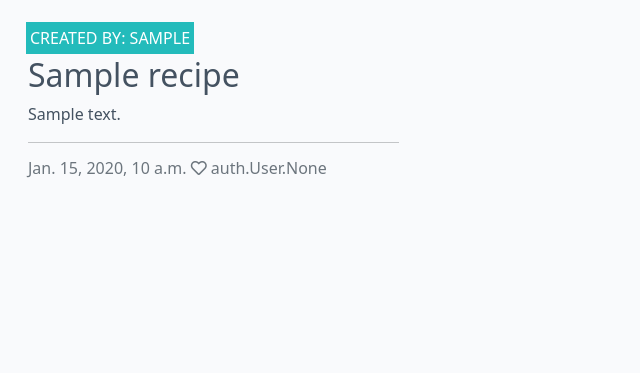
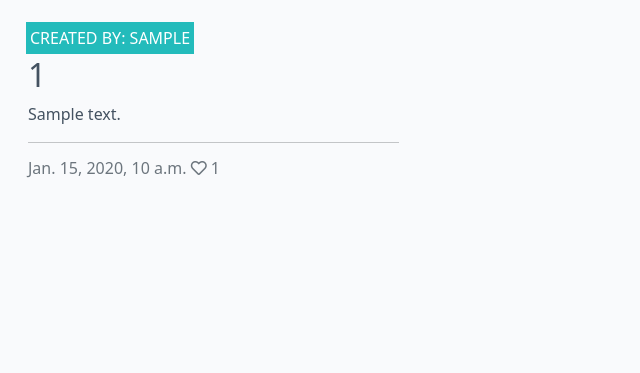
Before and after one commit to StephenB92/nommy, a Django app: page / in a window 1280 px wide. Shown: the part 60-433 px from the top of the page, without its empty margins (0-640 px from the left). Run offline with Django 3.2, Linux system fonts and the light colour scheme; tables that the repository leaves empty hold one stand-in row (values such as "Sample post"); one stand-in notice (Sample message) is shown.

Commit message:
Add like functionality and create views code. Add user alert messages

```diff
--- a/meal_planner/models.py
+++ b/meal_planner/models.py
@@ -6,9 +6,9 @@ STATUS = ((0, "Draft"), (1, "Published"))
 
 
 class Recipe(models.Model):
-    dish_name = models.CharField(max_length=200, unique=True)
+    dish_id = models.CharField(max_length=200, unique=True)
     slug = models.SlugField(max_length=200, unique=True)
-    user_id = models.ForeignKey(User, on_delete=models.CASCADE,
+    creator = models.ForeignKey(User, on_delete=models.CASCADE,
                                 related_name='recipes')
     created_on = models.DateTimeField(auto_now_add=True)
     updated_on = models.DateTimeField(auto_now=True)
@@ -21,13 +21,13 @@ class Recipe(models.Model):
     image = CloudinaryField('image', default='placeholder')
     status = models.IntegerField(choices=STATUS, default=0)
     likes = models.ManyToManyField(User, related_name='recipe_likes',
-                                   blank=True)
+                                   default=None, blank=True)
 
     class Meta:
         ordering = ['-created_on']
 
     def __str__(self):
-        return self.dish_name
+        return self.dish_id
 
     def number_of_likes(self):
         return self.likes.count()
@@ -35,8 +35,7 @@ class Recipe(models.Model):
 
 class Comment(models.Model):
     recipe = models.ForeignKey(Recipe, on_delete=models.CASCADE, related_name='comments')
-    user_id = models.CharField(max_length=80)
-    email = models.EmailField()
+    name = models.CharField(max_length=80)
     body = models.TextField()
     created_on = models.DateTimeField(auto_now_add=True)
     approved = models.BooleanField(default=False)
@@ -45,4 +44,4 @@ class Comment(models.Model):
         ordering = ['created_on']
 
     def __str__(self):
-        return f"Comment {self.body} by {self.user_id}"
+        return f"Comment {self.body} by {self.name}"
--- a/meal_planner/urls.py
+++ b/meal_planner/urls.py
@@ -5,4 +5,6 @@ from . import views
 urlpatterns = [
     path('', views.RecipeList.as_view(), name='home'),
     path('<slug:slug>/', views.RecipeDetail.as_view(), name='recipe_detail'),
+    path('likes/<slug:slug>/', views.RecipeLikes.as_view(),
+         name='recipe_likes'),
 ]
--- a/meal_planner/views.py
+++ b/meal_planner/views.py
@@ -1,5 +1,6 @@
-from django.shortcuts import render, get_object_or_404
+from django.shortcuts import render, get_object_or_404, reverse
 from django.views import generic, View
+from django.http import HttpResponseRedirect
 from .models import Recipe
 from .forms import CommentForm
 
@@ -42,11 +43,10 @@ class RecipeDetail(View):
 
         comment_form = CommentForm(data=request.POST)
         if comment_form.is_valid():
-            comment_form.instance.email = request.user.email
             comment_form.instance.name = request.user.username
             comment = comment_form.save(commit=False)
-            comment.post = recipe
-            # comment.save()
+            comment.recipe = recipe
+            comment.save()
         else:
             comment_form = CommentForm()
 
@@ -61,3 +61,16 @@ class RecipeDetail(View):
                 "liked": liked
             },
         )
+
+
+
+class RecipeLikes(View):
+    def post(self, request, slug):
+        recipe = get_object_or_404(Recipe, slug=slug)
+
+        if recipe.likes.filter(id=request.user.id).exists():
+            recipe.likes.remove(request.user)
+        else:
+            recipe.likes.add(request.user)
+
+        return HttpResponseRedirect(reverse('recipe_detail', args=[slug]))
--- a/templates/base.html
+++ b/templates/base.html
@@ -56,6 +56,20 @@
         </div>
     </nav>
 
+    <div class="container">
+        <div class="row">
+            <div class="col-md-8 offset-md-2">
+                {% for message in messages %}
+                <div class="alert {{ message.tags }} alert-dismissible fade show" id="msg" role="alert">
+                    {{ message | safe }}
+                    <button type="button" class="btn-close" data-bs-dismiss="alert" aria-label="Close"></button>
+                </div>
+
+                {% endfor %}
+            </div>
+        </div>
+    </div>
+
     <main class="flex-shrink-0 main-bg">
         {% block content %}
         <!-- Content Goes here -->
@@ -70,6 +84,13 @@
             <i class="fab fa-instagram-square ms-3"></i>
             <i class="fab fa-youtube-square ms-3"></i></p>
     </footer>
+    <script>
+        setTimeout(function() {
+            let messages = document.getElementById("msg");
+            let alert = new bootstrap.Alert(messages);
+            alert.close();
+        }, 3000);
+    </script>
 </body>
 
 </html>
--- a/templates/index.html
+++ b/templates/index.html
@@ -20,16 +20,16 @@
                                 <img class="card-img-top" src=" {{ recipe.featured_image.url }}">
                                 {% endif %}
                                 <div class="image-flash">
-                                    <p class="author">Created by: {{ recipe.user_id }}</p>
+                                    <p class="author">Created by: {{ recipe.creator }}</p>
                                 </div>
                             </div>
                             <a href="{% url 'recipe_detail' recipe.slug %}" class="post-link">
-                                <h2 class="card-title">{{ recipe.dish_name }}</h2>
-                                <p class="card-text">{{ recipe.description }}</p>
+                                <h2 class="card-title">{{ recipe.dish_id | safe }}</h2>
+                                <p class="card-text">{{ recipe.description | safe }}</p>
                             </a>
                             <hr />
                             <p class="card-text text-muted h6">{{ recipe.created_on}} <i class="far fa-heart"></i>
-                                {{ recipe.likes }}</p>
+                                {{ recipe.number_of_likes }}</p>
                         </div>
                     </div>
                 </div>
```
Also changed, not shown: meal_planner/admin.py (+5 -5 lines), nommy/settings.py (+9 -0 lines), templates/recipe_detail.html (+21 -7 lines), README.md, meal_planner/migrations/0004_auto_20220912_1745.py (added).
